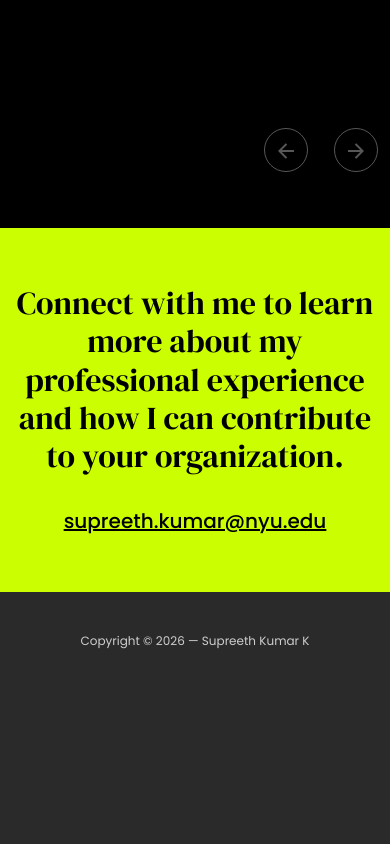
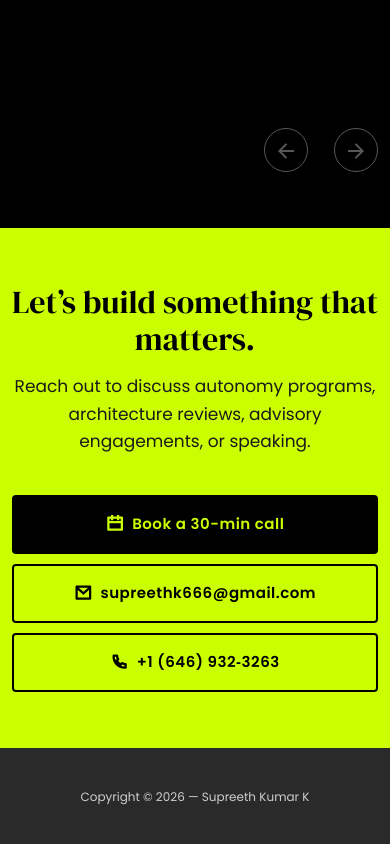
Before and after one commit to supreethk6/skk-portfolio-dark-theme, a website: page index.html in a window 390 px wide. Shown: the part 8126-8970 px from the top of the page. Before the commit the page ends 8816 px from the top, so only its background shows below. Drawn offline with nearby package versions, Linux system fonts and the light colour scheme.

Commit message:
feat(contact): pro email + phone + Cal.com booking (#10)
Rewrites the bottom contact section: replaces the stale NYU student mailto with three CTAs (Cal.com 30-min booking, supreethk666@gmail.com, +1 (646) 932-3263). Lime background stays. Primary CTA is the Cal.com link. Mobile stacks the three vertically. Renamed CSS namespace from .ds-email-section to .ds-contact-section. Phone number uses non-breaking space and hyphen.

```diff
--- a/assets/css/main.css
+++ b/assets/css/main.css
@@ -883,10 +883,68 @@
 /*-----------------------------------------------------------------
   6. >>> Email Style
 ----------------------------------------------------------------*/
-.ds-email-section{padding: 7.5rem 0; background-color: #CBFE00; text-align: center;}
-.ds-email-section h2{ font-size: 3.75rem;color: #000; margin-bottom: 1.875rem }
-.ds-email-section a{ font-size:1.25rem; font-weight: 500; text-decoration: underline;  }
-.ds-email-section a:hover{ color: #000; text-decoration: none; }
+.ds-contact-section {
+	padding: 7.5rem 0;
+	background-color: #CBFE00;
+	text-align: center;
+}
+.ds-contact-section h2 {
+	font-size: 3rem;
+	line-height: 1.15;
+	color: #000;
+	margin: 0 0 1rem;
+}
+.ds-contact-sub {
+	font-family: 'Poppins', sans-serif;
+	font-size: 1.0625rem;
+	line-height: 1.6;
+	color: #1a1a1a;
+	max-width: 38rem;
+	margin: 0 auto 2.5rem;
+}
+.ds-contact-actions {
+	display: flex;
+	flex-wrap: wrap;
+	gap: 1rem;
+	justify-content: center;
+}
+.ds-contact-cta {
+	display: inline-flex;
+	align-items: center;
+	gap: 0.5rem;
+	font-family: 'Poppins', sans-serif;
+	font-size: 0.9375rem;
+	font-weight: 600;
+	letter-spacing: 0.5px;
+	padding: 0.875rem 1.5rem;
+	min-height: 48px;
+	border: 2px solid #000;
+	border-radius: 0.25rem;
+	color: #000;
+	background-color: transparent;
+	text-decoration: none;
+	transition: background-color 0.25s ease, color 0.25s ease, transform 0.25s ease;
+}
+.ds-contact-cta:hover,
+.ds-contact-cta:focus-visible {
+	background-color: #000;
+	color: #CBFE00;
+	text-decoration: none;
+	transform: translateY(-2px);
+	outline: none;
+}
+.ds-contact-cta--primary {
+	background-color: #000;
+	color: #CBFE00;
+}
+.ds-contact-cta--primary:hover,
+.ds-contact-cta--primary:focus-visible {
+	background-color: #1a1a1a;
+	color: #CBFE00;
+}
+.ds-contact-cta i {
+	font-size: 1.125rem;
+}
 /*-----------------------------------------------------------------
   7. >>> Footer Style
 ----------------------------------------------------------------*/
@@ -917,7 +975,7 @@
 	.ds-banner figure{ width: 90%; margin: 0 auto; margin-top: 40px }
 	.ds-image-shadow {box-shadow:20px 20px #c7f900;}
 	.ds-banner {margin-bottom: 3.5rem;}
-	.ds-resume-section,.ds-projects-section,.ds-testimonials-section,.ds-email-section{ padding: 3.5rem 0 }
+	.ds-resume-section,.ds-projects-section,.ds-testimonials-section,.ds-contact-section{ padding: 3.5rem 0 }
 	.ds-resume-section h2,.ds-projects-section h2{ max-width: 100% }
 	.ds-projects-section h2 span{ margin-bottom: 0 }
 	.ds-projects-listing-section {margin-top: 3rem;}
@@ -936,7 +994,9 @@
 	.ds-mission-card { padding: 1.75rem; }
 	.ds-mission-card h3 { font-size: 1.375rem; }
 	.ds-testimonials-loop article{ font-size:1rem; line-height: 2rem  }
-	.ds-email-section h2{ font-size: 2rem }
+	.ds-contact-section h2{ font-size: 2rem }
+	.ds-contact-actions { flex-direction: column; align-items: stretch; gap: 0.625rem; }
+	.ds-contact-cta { justify-content: center; }
 	.ds-testimonials-slider .slick-arrow{width: 2.75rem;height: 2.75rem;line-height: 2.75rem;}
 }
 
--- a/index.html
+++ b/index.html
@@ -478,11 +478,22 @@
       </div>
     </section>
     <!-- testimonials -->
-    <section class="ds-email-section">
-       <div class="container">
-          <h2>Connect with me to learn more about my professional experience and how I can contribute to your organization.</h2>
-          <a href="mailto:supreeth.kumar@nyu.edu">supreeth.kumar@nyu.edu</a>
-       </div>
+    <section class="ds-contact-section" aria-labelledby="ds-contact-heading">
+      <div class="container">
+        <h2 id="ds-contact-heading">Let&rsquo;s build something that matters.</h2>
+        <p class="ds-contact-sub">Reach out to discuss autonomy programs, architecture reviews, advisory engagements, or speaking.</p>
+        <div class="ds-contact-actions">
+          <a class="ds-contact-cta ds-contact-cta--primary" href="https://cal.com/supreeth-kumar-k/30min" target="_blank" rel="noopener" aria-label="Book a 30-minute call with SKK">
+            <i class="ri-calendar-line" aria-hidden="true"></i> Book a 30-min call
+          </a>
+          <a class="ds-contact-cta" href="mailto:supreethk666@gmail.com" aria-label="Email SKK">
+            <i class="ri-mail-line" aria-hidden="true"></i> supreethk666@gmail.com
+          </a>
+          <a class="ds-contact-cta" href="tel:+16469323263" aria-label="Phone SKK">
+            <i class="ri-phone-line" aria-hidden="true"></i> +1&nbsp;(646)&nbsp;932&#8209;3263
+          </a>
+        </div>
+      </div>
     </section>
     <!-- footer -->
     <footer class="ds-footer">
```
Also changed, not shown: tests/e2e/homepage.spec.js (+23 -0 lines).
